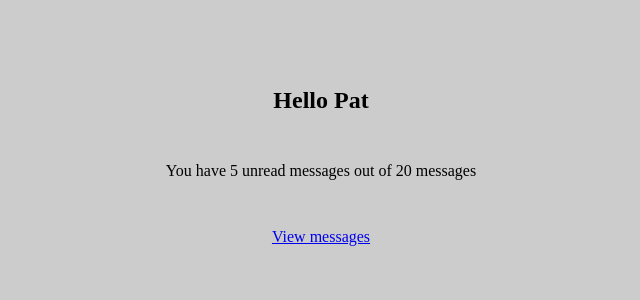
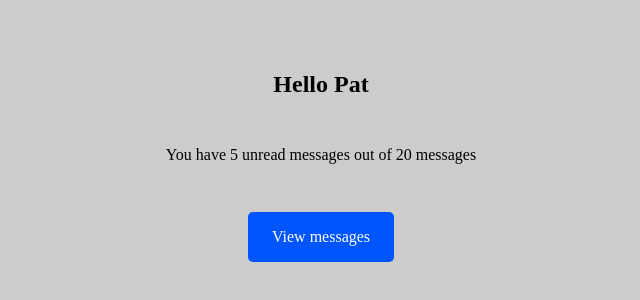
Before and after one commit to Patrick-Chukwu/mailler, a React (Vite) app in the folder client/: page / in a window 1280 px wide. Shown: the part 234-534 px from the top of the page, without its empty margins (319-959 px from the left). Built offline with nearby package versions, Linux system fonts and the light colour scheme.

Commit message:
Update changes

```diff
--- a/client/src/App.css
+++ b/client/src/App.css
@@ -15,7 +15,7 @@
     flex-direction: column;
 }
 
-.link {
+.button {
     background-color: var(--primary-color);
     padding: 1rem 1.5rem;
     color: var(--white-color);
@@ -23,3 +23,7 @@
     cursor: pointer;
     border-radius: 5px;
 }
+
+li {
+    list-style-type: none;
+}
--- a/client/src/pages/inbox/Inbox.jsx
+++ b/client/src/pages/inbox/Inbox.jsx
@@ -27,7 +27,7 @@ function Inbox() {
   return (
 
     <div className='inbox'>
-    <h2>Messages</h2>
+    <h2>Your Messages</h2>
     <ul>
       {messages.map((message, index) => (
         <li key={index}>
```
